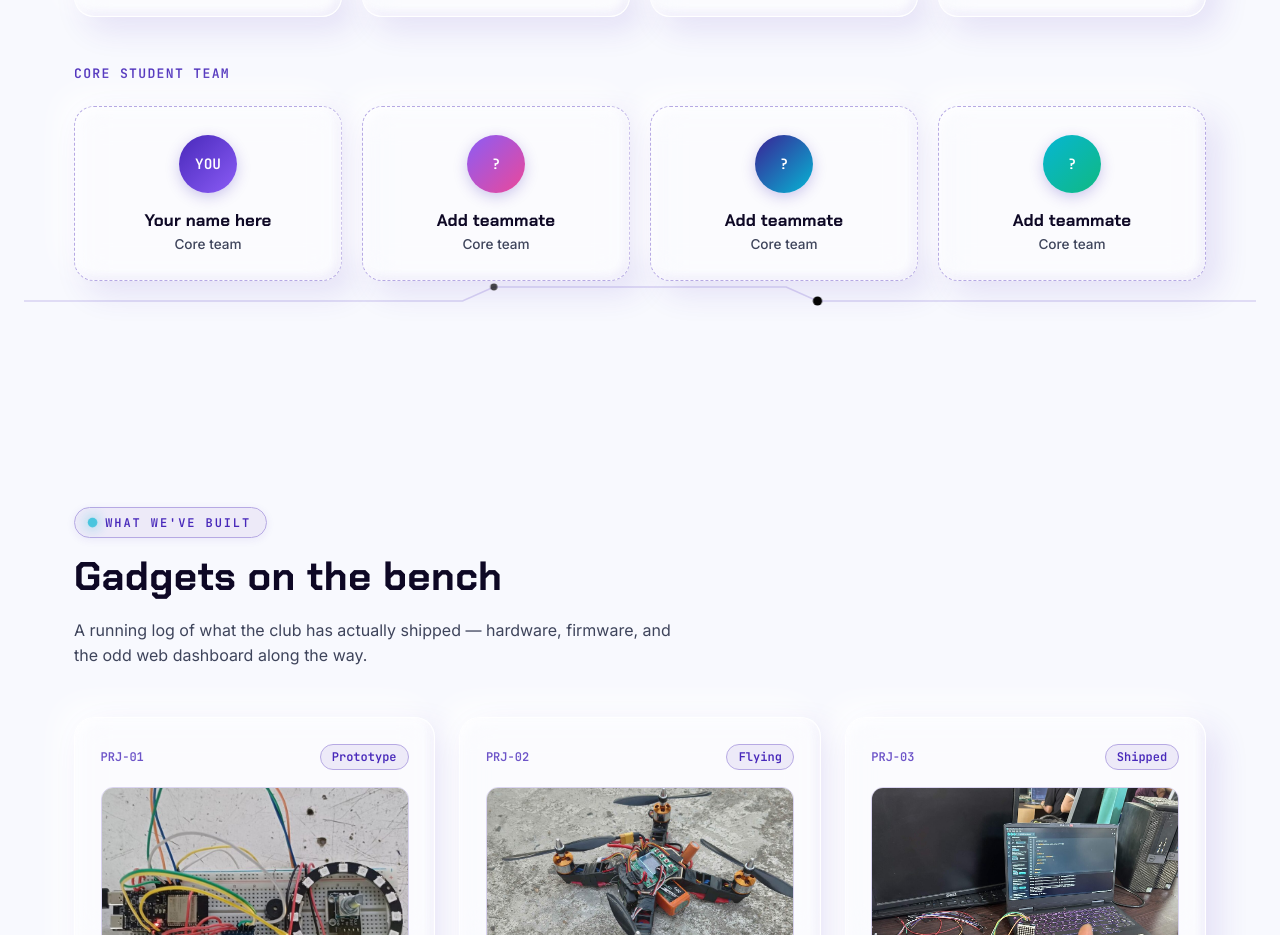
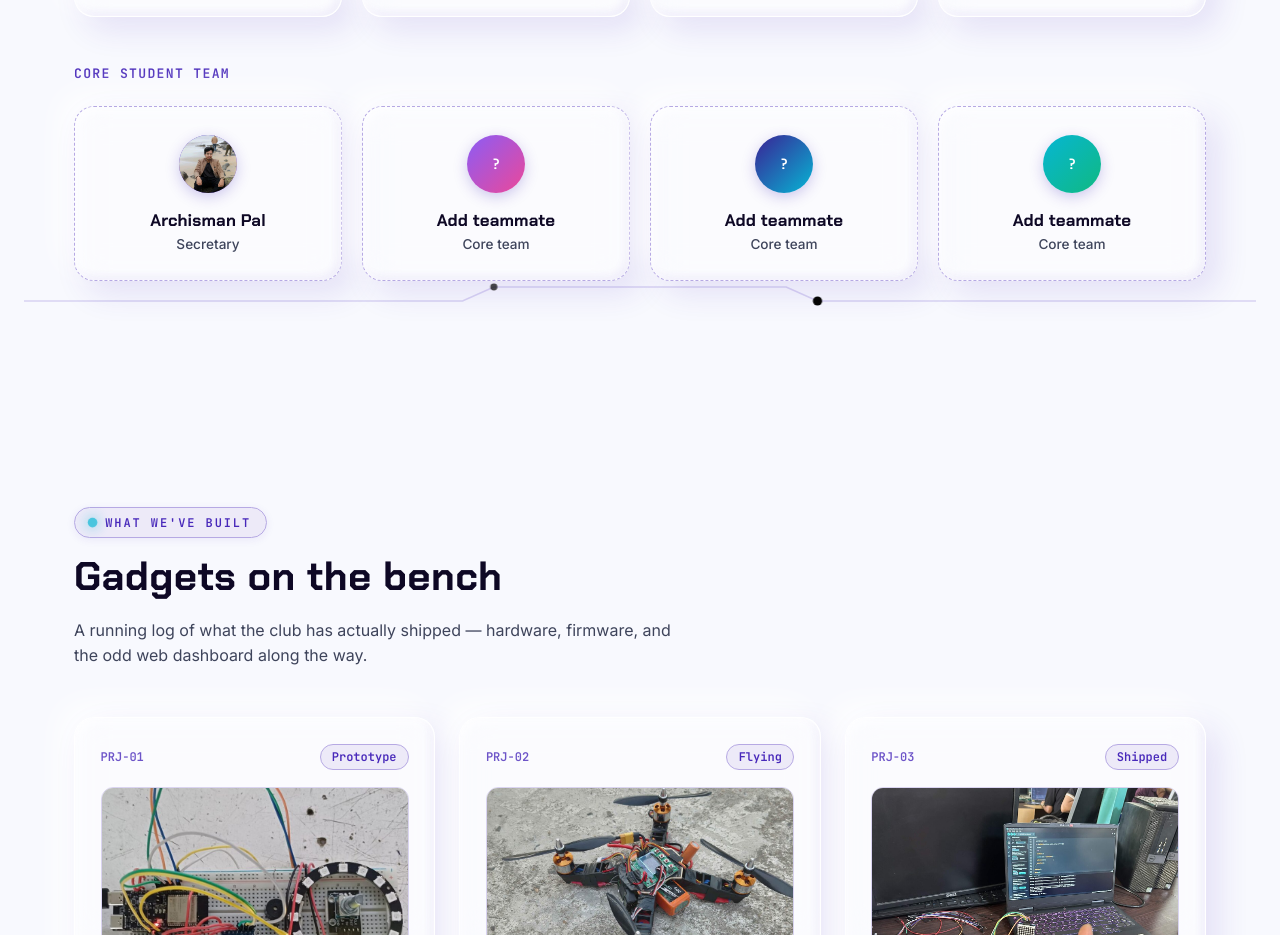
Before and after one commit to gourab354/build-club-aot-site, a React (Vite) app: page / in a window 1280 px wide. Shown: the part 2296-3231 px from the top of the page. Built offline with nearby package versions, Linux system fonts and the light colour scheme.

Commit message:
Add Secretary Archisman Pal to core team

```diff
--- a/src/components/Mentors.tsx
+++ b/src/components/Mentors.tsx
@@ -38,7 +38,13 @@ const MENTORS = [
 ];
 
 const TEAM = [
-  { initials: 'YOU', name: 'Your name here', role: 'Core team' },
+  {
+    initials: 'AP',
+    name: 'Archisman Pal',
+    role: 'Secretary',
+    image: '/archisman.jpg',
+    linkedin: 'https://www.linkedin.com/in/archisman-pal-32554632a/',
+  },
   { initials: '?', name: 'Add teammate', role: 'Core team' },
   { initials: '?', name: 'Add teammate', role: 'Core team' },
   { initials: '?', name: 'Add teammate', role: 'Core team' },
@@ -108,13 +114,50 @@ export default function Mentors() {
 
         <h3 className="group-label">Core student team</h3>
         <RevealStagger className="people-grid">
-          {TEAM.map((m, i) => (
-            <RevealItem key={i} className="person-card person-card--dim">
-              <div className="person-card__avatar">{m.initials}</div>
-              <h4>{m.name}</h4>
-              <p className="person-card__role">{m.role}</p>
-            </RevealItem>
-          ))}
+          {TEAM.map((m, i) => {
+            const cardContent = (
+              <>
+                <div className="person-card__avatar">
+                  {m.image && (
+                    <img
+                      src={m.image}
+                      alt={m.name}
+                      onError={(e) => {
+                        e.currentTarget.style.display = 'none';
+                        const next = e.currentTarget.nextElementSibling as HTMLElement;
+                        if (next) next.style.display = 'flex';
+                      }}
+                    />
+                  )}
+                  <span
+                    style={{
+                      display: m.image ? 'none' : 'flex',
+                      width: '100%',
+                      height: '100%',
+                      alignItems: 'center',
+                      justifyContent: 'center',
+                    }}
+                  >
+                    {m.initials}
+                  </span>
+                </div>
+                <h4>{m.name}</h4>
+                <p className="person-card__role">{m.role}</p>
+              </>
+            );
+
+            return (
+              <RevealItem key={i} className="person-card person-card--dim">
+                {m.linkedin ? (
+                  <a href={m.linkedin} target="_blank" rel="noopener noreferrer" className="person-card__link">
+                    {cardContent}
+                  </a>
+                ) : (
+                  cardContent
+                )}
+              </RevealItem>
+            );
+          })}
         </RevealStagger>
       </div>
       <TraceDivider />
```
Also changed, not shown: public/archisman.jpg (added).
